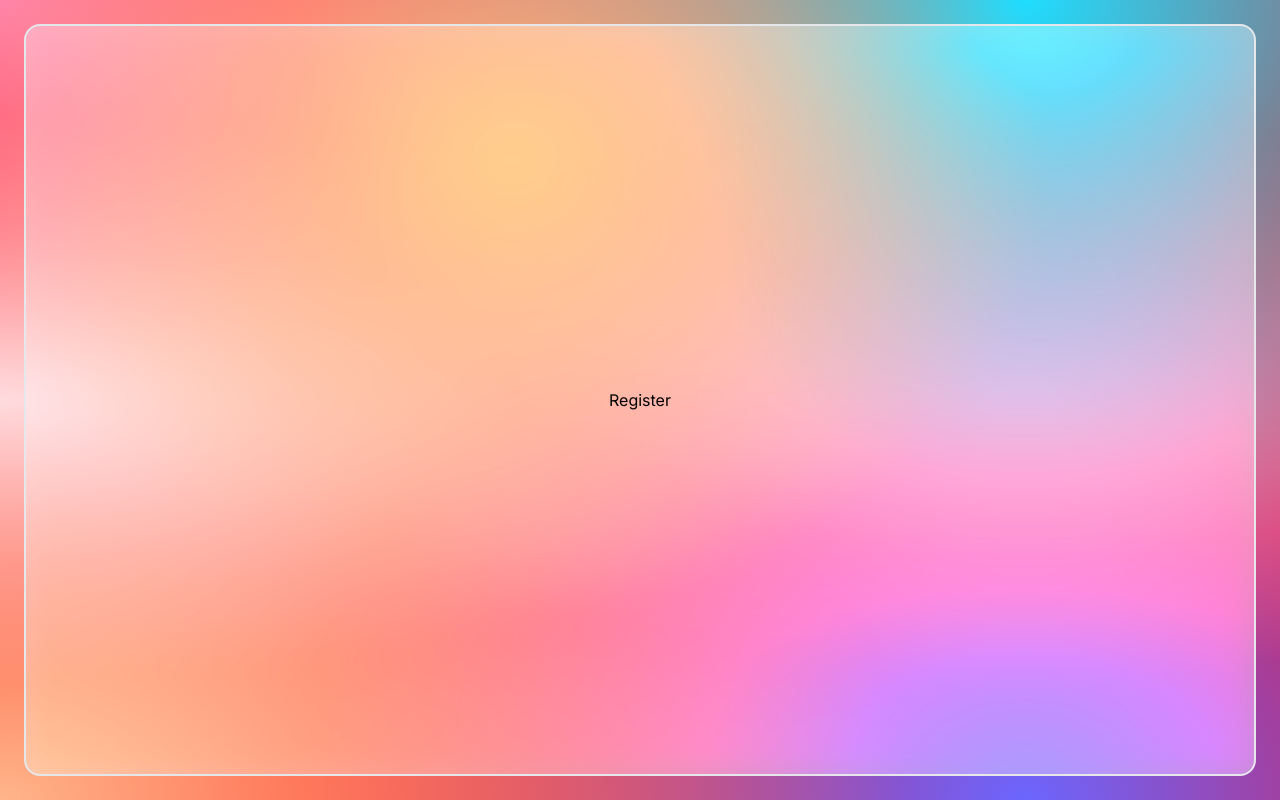
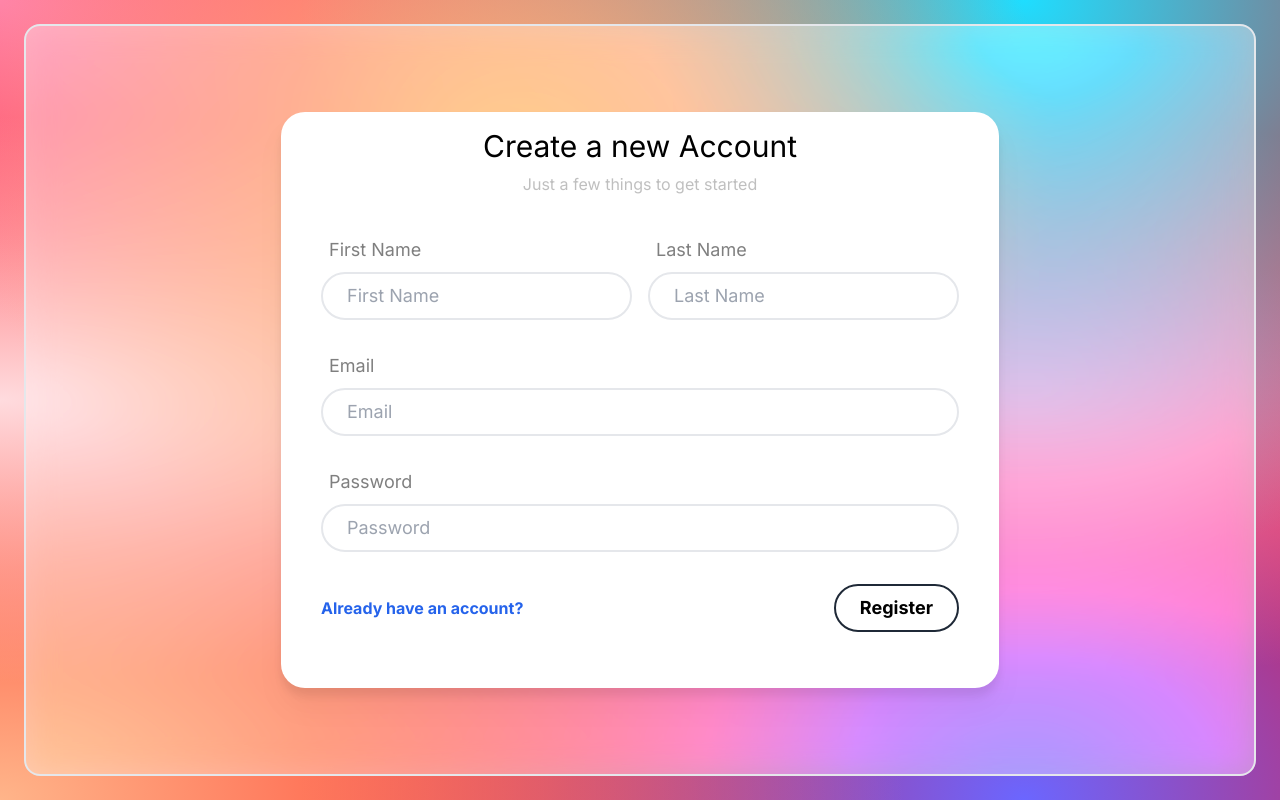
Before and after one commit to OkoloJohnbosco/fullstack-next-app, a Next.js app: page /register in a window 1280 px wide. Built offline with nearby package versions, Linux system fonts and the light colour scheme.

Commit message:
chore: created register and signin pages with our authform component

```diff
--- a/app/(auth)/register/page.tsx
+++ b/app/(auth)/register/page.tsx
@@ -1,7 +1,7 @@
-import React from "react";
+// signin/page.tsx
 
-function Register() {
-  return <div>Register</div>;
+import AuthForm from "@/components/auth-form";
+
+export default function Register() {
+  return <AuthForm mode="register" />;
 }
-
-export default Register;
--- a/app/(auth)/signin/page.tsx
+++ b/app/(auth)/signin/page.tsx
@@ -1,11 +1,7 @@
-import React from "react";
+// signin/page.tsx
 
-function Signin() {
-  return (
-    <div>
-      <p className="text-[2xl] text-slate-400 ">Johnb</p>
-    </div>
-  );
+import AuthForm from "@/components/auth-form";
+
+export default function Signin() {
+  return <AuthForm mode="signin" />;
 }
-
-export default Signin;
--- a/components/auth-form/index.tsx
+++ b/components/auth-form/index.tsx
@@ -1,11 +1,13 @@
 "use client";
+
+import { FormEvent, useCallback, useState } from "react";
 import { register, signin } from "@/lib/api";
-import { FormEvent, useCallback, useState } from "react";
+
+import Button from "../button";
+import Card from "../card";
+import Input from "../input";
 import Link from "next/link";
 import { useRouter } from "next/navigation";
-import Card from "../card";
-import Button from "../button";
-import Input from "../input";
 
 const registerContent = {
   linkUrl: "/signin",
@@ -70,7 +72,7 @@ export default function AuthForm({ mode }: { mode: "register" | "signin" }) {
           {mode === "register" && (
             <div className="flex mb-8 justify-between">
               <div className="pr-2">
-                <div className="text-lg mb-4 ml-2 text-black/50">
+                <div className="text-lg mb-2 ml-2 text-black/50">
                   First Name
                 </div>
                 <Input
@@ -84,7 +86,7 @@ export default function AuthForm({ mode }: { mode: "register" | "signin" }) {
                 />
               </div>
               <div className="pl-2">
-                <div className="text-lg mb-4 ml-2 text-black/50">Last Name</div>
+                <div className="text-lg mb-2 ml-2 text-black/50">Last Name</div>
                 <Input
                   required
                   placeholder="Last Name"
@@ -98,7 +100,7 @@ export default function AuthForm({ mode }: { mode: "register" | "signin" }) {
             </div>
           )}
           <div className="mb-8">
-            <div className="text-lg mb-4 ml-2 text-black/50">Email</div>
+            <div className="text-lg mb-2 ml-2 text-black/50">Email</div>
             <Input
               required
               type="email"
@@ -111,7 +113,7 @@ export default function AuthForm({ mode }: { mode: "register" | "signin" }) {
             />
           </div>
           <div className="mb-8">
-            <div className="text-lg mb-4 ml-2 text-black/50">Password</div>
+            <div className="text-lg mb-2 ml-2 text-black/50">Password</div>
             <Input
               required
               value={formState.password}
```
